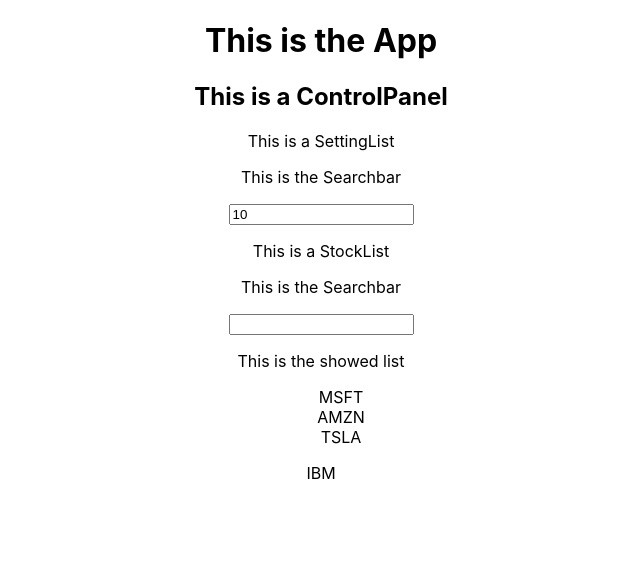
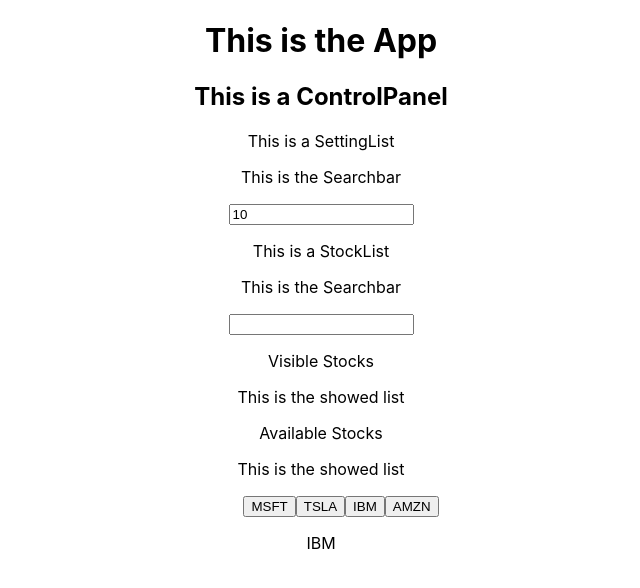
Before and after one commit to KeMaAid/reactstocks, a React (Create React App) app: page / in a window 1280 px wide. Shown: the top 588 px of the page, without its empty margins (319-959 px from the left). Built offline with nearby package versions, Linux system fonts and the light colour scheme; no server answers.

Commit message:
added select feature

```diff
--- a/src/App.js
+++ b/src/App.js
@@ -1,4 +1,3 @@
-// import logo from './assets/logo.svg';
 import './App.css';
 import ControlPanel from './assets/ControlPanel.js';
 import StocksPanel from './assets/StocksPanel.js';
@@ -7,21 +6,41 @@ import { useState } from 'react';
 
 function App() {
   const [setting, setSetting] = useState({
-    listMaxSize: 10
+    listMaxSize:10
   });
+  const [visibleStocks, setVisibleStocks] = useState([]);
+  //add all stocks here
+  const [allStocks] = useState([
+    {name:"MSFT", value:69, key:1},
+    {name:"TSLA", value:800, key:2},
+    {name:"IBM", value:400, key:3},
+    {name:"AMZN", value:200, key:4}
+  ]);
 
-  function handleChange(newSetting){
+  function handleSettingChange(newSetting){
     setSetting(newSetting);
+  }
+
+  //changeType ? addition : deletion
+  function handleVisibleStockChange(changeStock, changeType){
+    var newVisibleStocks = [];
+
+    if(changeType){
+      newVisibleStocks=visibleStocks.concat(changeStock);
+    } else {
+      newVisibleStocks=visibleStocks.filter(stock => stock !== changeStock);
+    };
+    setVisibleStocks(newVisibleStocks);
   }
 
   return (
     <div className="App">
       <h1>This is the App</h1>
       <div className="control-panel">
-        <ControlPanel setting={setting} onChange={handleChange}/>
+        <ControlPanel onSettingChange={handleSettingChange} onVisibleStockChange={handleVisibleStockChange} setting={setting} visibleStocks={visibleStocks} allStocks={allStocks}/>
       </div>
       <div className="stocks-panel">
-        <StocksPanel />
+        <StocksPanel visibleStocks={visibleStocks}/>
       </div>
     </div>
   );
--- a/src/assets/ControlPanel.js
+++ b/src/assets/ControlPanel.js
@@ -4,14 +4,18 @@ import StockList from './StockList.js'
 
 const ControlPanel = props => {
 
+    function handleVisibleStockChange(stock, changeType) {
+        props.onVisibleStockChange(stock, changeType)
+    }
+
     return (
     <div>
         <h2>This is a ControlPanel</h2>
         <div className="SettingList">
-            <SettingList setting={props.setting} onChange={e => props.onChange(e)}/>
+            <SettingList setting={props.setting} onChange={e => props.onSettingChange(e)}/>
         </div>
         <div className="StockList">
-            <StockList setting={props.setting}/>
+            <StockList setting={props.setting} onVisibleStockChange={handleVisibleStockChange} visibleStocks={props.visibleStocks} allStocks={props.allStocks}/>
         </div>
     </div>);
 }
--- a/src/assets/ListStocks.js
+++ b/src/assets/ListStocks.js
@@ -1,39 +1,35 @@
 import {useState, useEffect} from 'react';
 
-const ListStocks = (props) => {
-    const [stocks] = useState([
-        {name: "MSFT", value: 100, key:1},
-        {name: "AMZN", value: 609, key:2},
-        {name: "TSLA", value: 1000, key:3}
-    ]); // todo iniate real stocks
+const ListStocks = ({onChange, setting, search, stocks, hiddenStocks}) => {
     const [display, setDisplay] = useState([]);
 
     // todo update to work with real data
     useEffect(() => {
-        let fullList = stocks;
+        let displayList = stocks.filter(stock => !hiddenStocks.includes(stock));
+        if(search !== ""){
+            displayList = stocks.filter(
+                stock => stock.name.toLowerCase()
+                .includes(search.toLowerCase())
+            );
+        };
+        setDisplay(displayList.slice(0, setting['listMaxSize']));
+    }, [stocks, search, setting, hiddenStocks]);
 
-        if(props.passed !== ""){
-            let filteredList = fullList.filter(
-                stock => stock.name.toLowerCase()
-                .includes(props.passed.toLowerCase())
-            );
-            setDisplay(filteredList.slice(0, props.setting['listMaxSize']));
-        } else {
-            setDisplay(fullList.slice(0, props.setting['listMaxSize']));
-        }
-    }, [stocks, props.passed, props.setting]);
+    function handleClick(e){
+        onChange(e.target.value);
+    }
 
 
-    // todo change key and stock.name to work with real data
+    // todo change stock.key and stock.name to work with real data
     return (
         <div>
             <p>This is the showed list</p>
             <ul>
-                {display.map((stock, key) => (
-                    <div key={key}>
+                {display.map(stock =>
+                    <button key={stock.key} value={stock.key} onClick={handleClick}>
                         {stock.name}
-                    </div>
-                ))}
+                    </button>
+                )}
             </ul>
         </div>
     );
--- a/src/assets/StockList.js
+++ b/src/assets/StockList.js
@@ -3,18 +3,28 @@ import ListStocks from './ListStocks.js'
 import { useState } from 'react'
 
 const StockList = props =>{
-    const [word, setWord] = useState("");
+    const [searchWord, setSearchWord] = useState("");
 
-    function handleChange(newWord){
-        setWord(newWord);
+    function handleSearchChange(newWord){
+        setSearchWord(newWord);
+    }
+
+    function handleVisibleStockAddittion(newStockKey){
+        props.onVisibleStockChange(props.allStocks.find(stock => stock.key === parseInt(newStockKey)), true);
+    }
+    function handleVisibleStockRemove(removedStockKey){
+        props.onVisibleStockChange(props.allStocks.find(stock => stock.key === parseInt(removedStockKey)), false);
     }
 
     return (
         <div>
             <p>This is a StockList</p>
             <div className="Stocklist">
-                <SearchBar onChange={handleChange} passed={word}/>
-                <ListStocks setting={props.setting} passed={word}/>
+                <SearchBar onChange={handleSearchChange} passed={searchWord}/>
+                <p>Visible Stocks</p>
+                <ListStocks onChange={handleVisibleStockRemove} setting={props.setting} search={""} stocks={props.visibleStocks} hiddenStocks={[]}/>
+                <p>Available Stocks</p>
+                <ListStocks onChange={handleVisibleStockAddittion} setting={props.setting} search={searchWord} stocks={props.allStocks} hiddenStocks={props.visibleStocks}/>
             </div>
         </div>
     );
```
Also changed, not shown: 1 other file (tests, documents, lock files or other folders).
